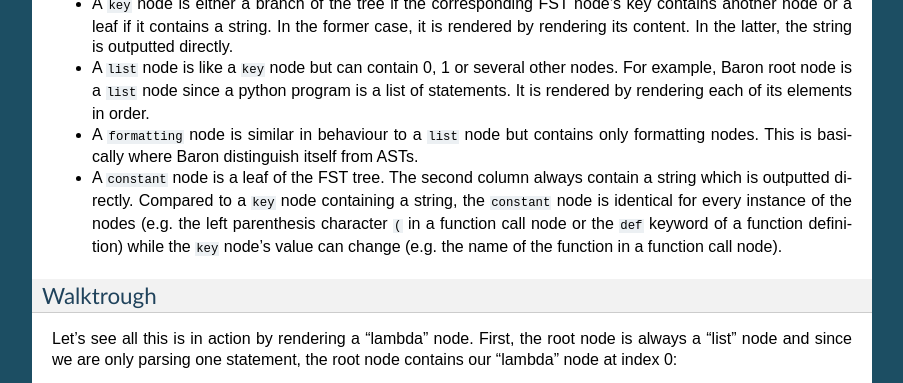
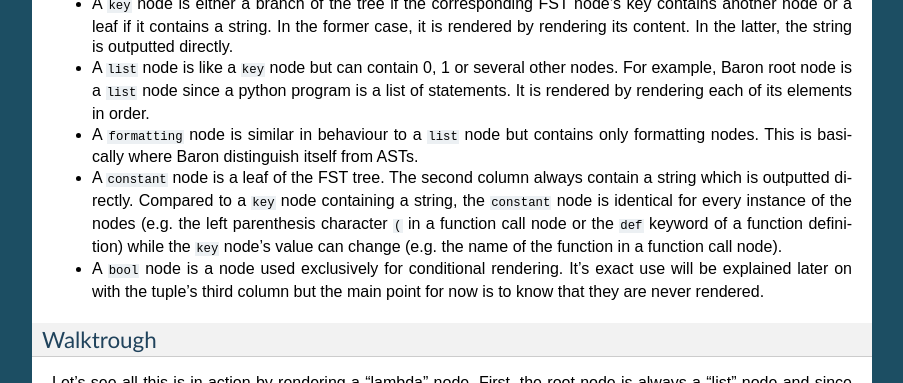
Before and after one commit to PyCQA/baron, a Sphinx documentation site: the page built from docs/index.rst, in a window 1280 px wide and 900 px high, scrolled down 2474 px, cut to the strip 0-383 px from the top of the window. Shown: the whole strip, without its empty margins (198-1101 px from the left). Built offline with Sphinx 7.4.7, drawn with Linux system fonts in a browser that asks for light colours.

Commit message:
[doc] add explanation about "bool" nodes

```diff
--- a/docs/index.rst
+++ b/docs/index.rst
@@ -171,6 +171,10 @@ must be rendered. We'll see the third column later.
   character :file:`(` in a function call node or the :file:`def` keyword
   of a function definition) while the :file:`key` node's value can
   change (e.g. the name of the function in a function call node).
+* A :file:`bool` node is a node used exclusively for conditional
+  rendering. It's exact use will be explained later on with the tuple's
+  third column but the main point for now is to know that they are never
+  rendered.
 
 
 Walktrough
```
Also changed, not shown: 1 other file.
